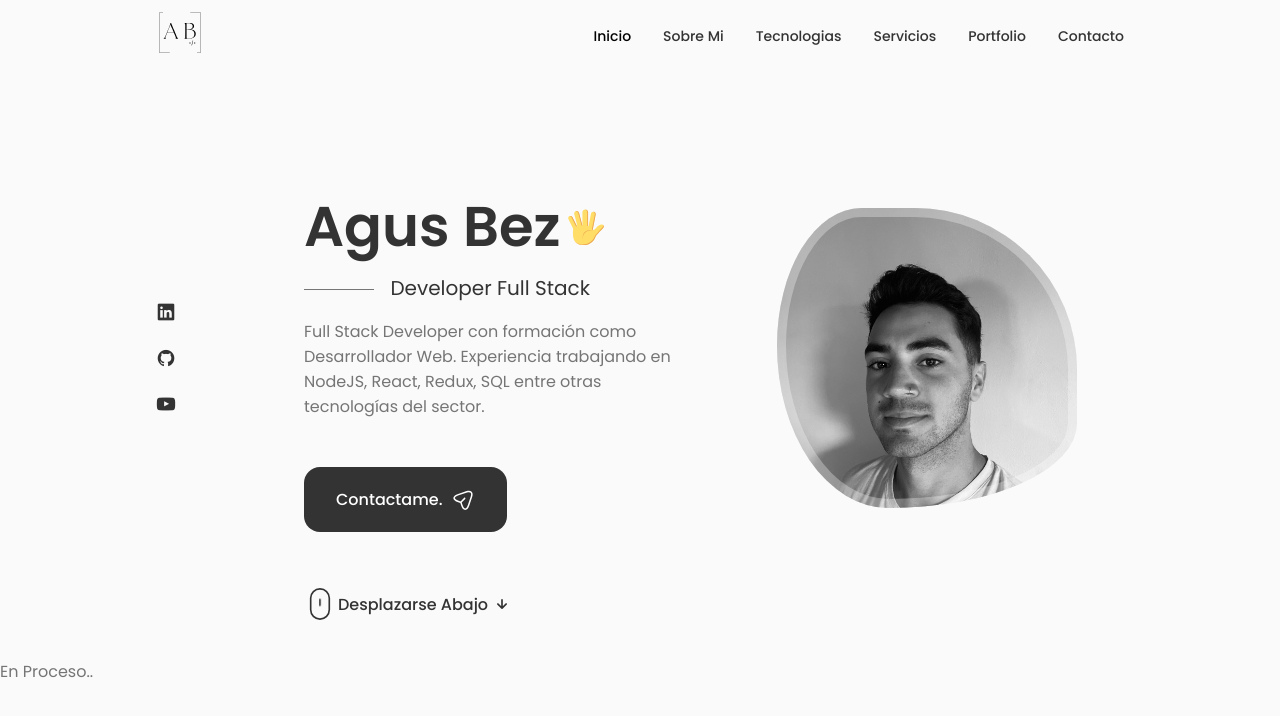
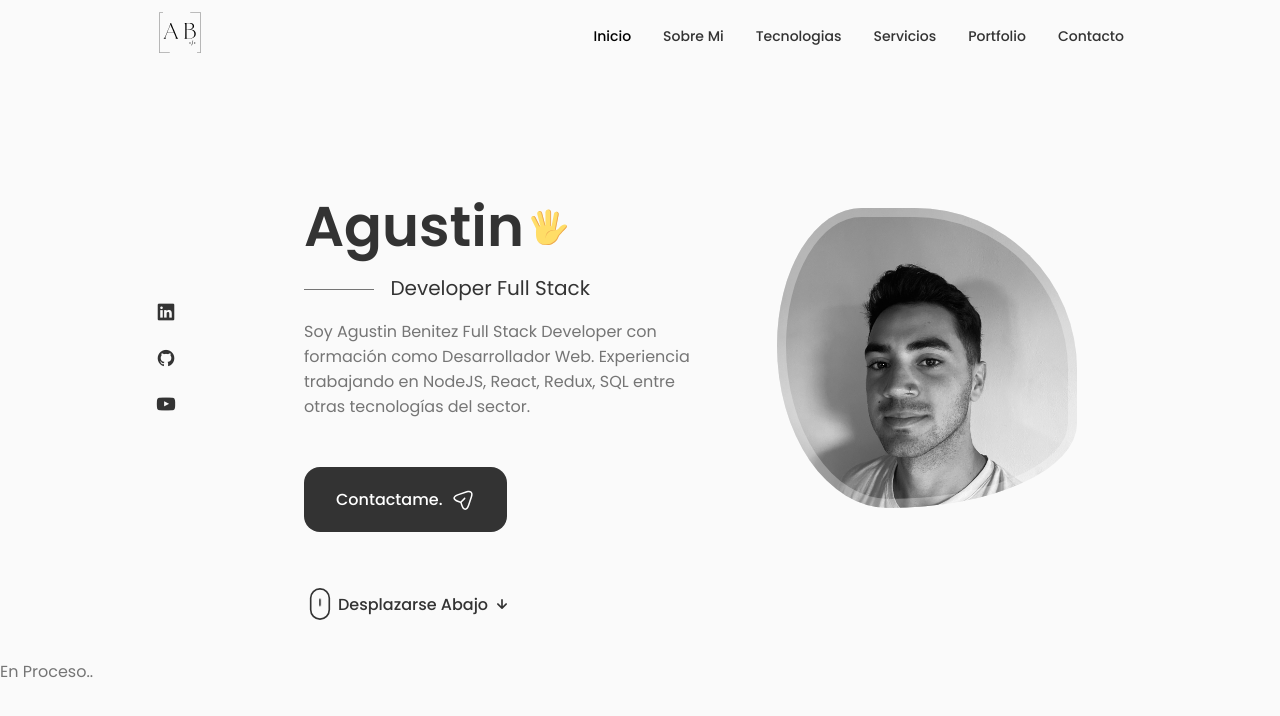
Before and after one commit to Bezagus/Portfolio, a React (Create React App) app: page / in a window 1280 px wide. Shown: the top 716 px of the page. Built offline with nearby package versions, Linux system fonts and the light colour scheme.

Commit message:
cambio nombre home

```diff
--- a/src/components/Home/Data/Data.jsx
+++ b/src/components/Home/Data/Data.jsx
@@ -3,7 +3,7 @@ import React from "react";
 export default function Data(){
     return(
         <div className="home__data">
-            <h1 className="home__title">Agus Bez
+            <h1 className="home__title">Agustin
             <svg
                   width="36"
                   height="36"
@@ -56,7 +56,7 @@ export default function Data(){
             </h1>
             <h3 className="home__subtitle">Developer Full Stack</h3>
             <p className="home__description">
-            Full Stack Developer con formación como Desarrollador
+            Soy Agustin Benitez Full Stack Developer con formación como Desarrollador
             Web. Experiencia trabajando en NodeJS, React, Redux,
             SQL entre otras tecnologías del sector.
             </p>
```
